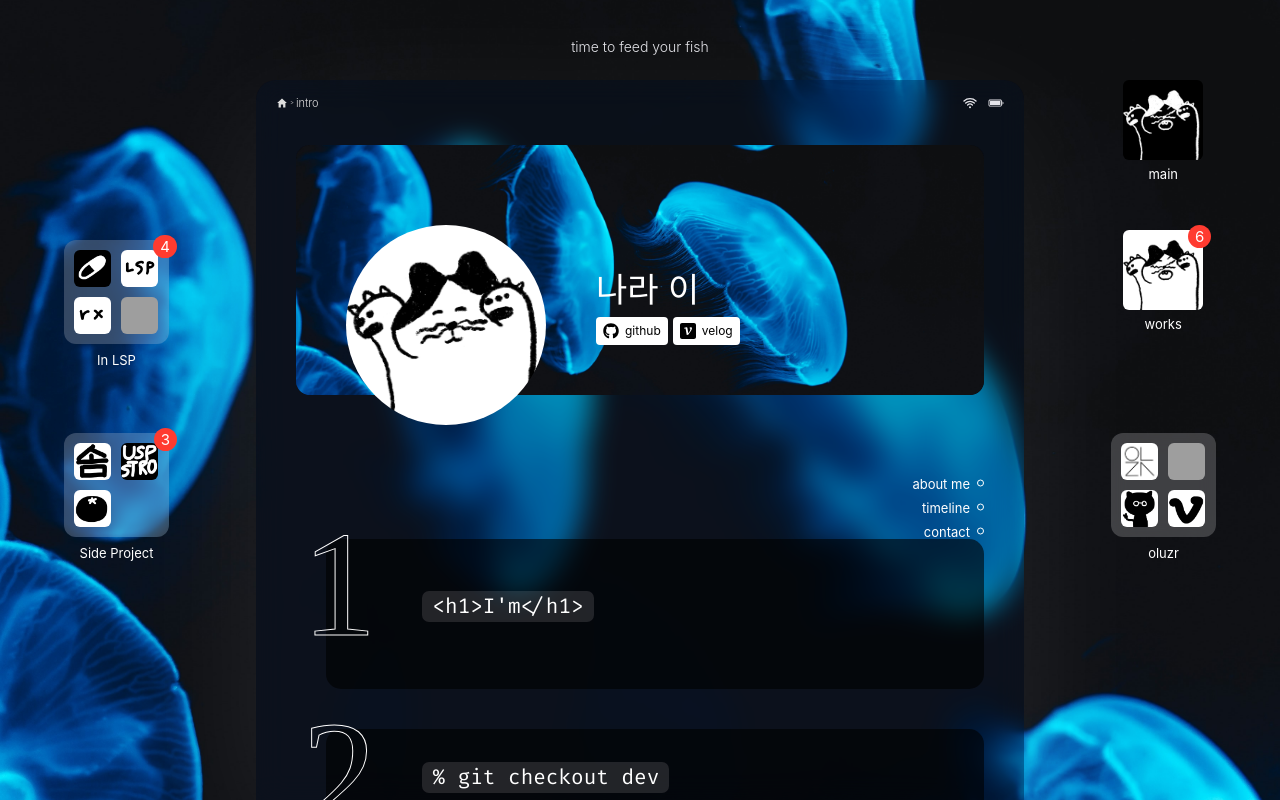
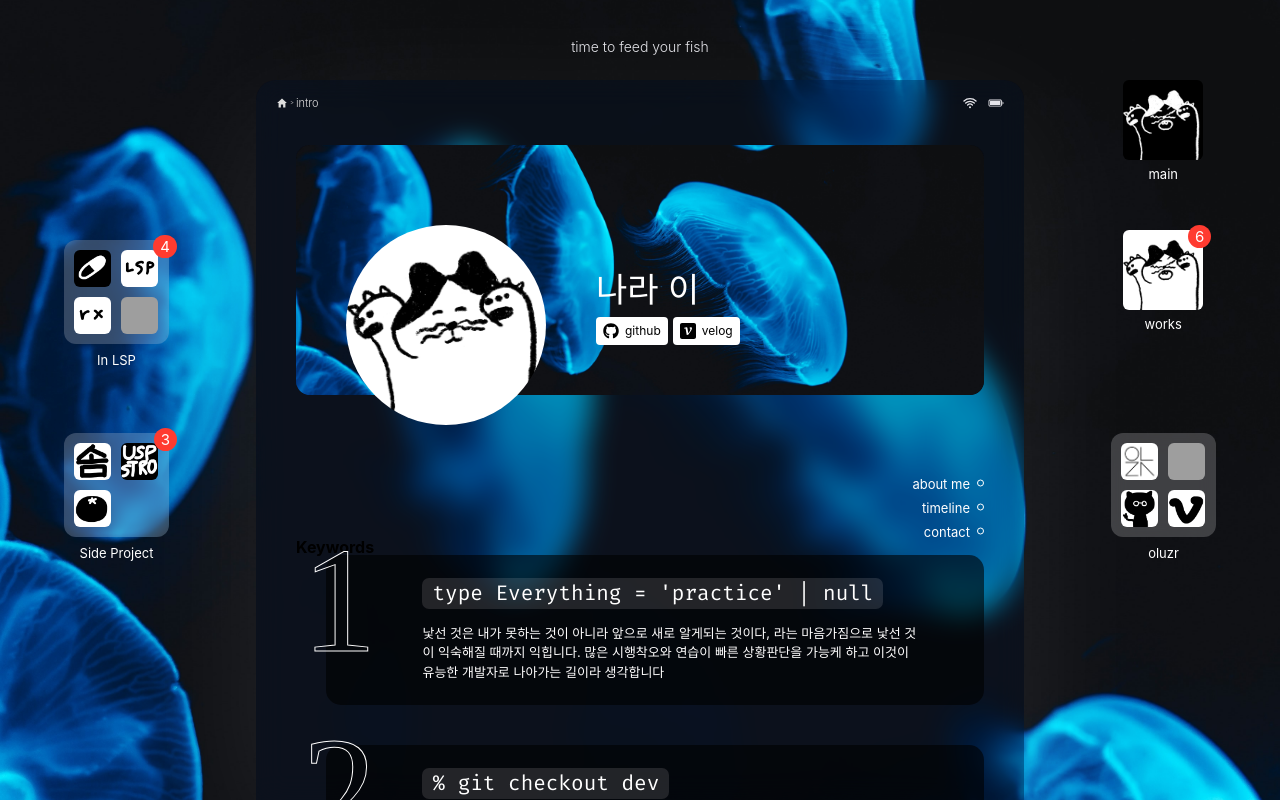
Before and after one commit to oluzr/portfolio2024, a React (Vite) app: page /intro in a window 1280 px wide. Built offline with nearby package versions, Linux system fonts and the light colour scheme; grey boxes are pictures that could not be loaded; a web font is replaced by a local one.

Commit message:
layout: keyword

```diff
--- a/src/routes/Intro/_components/Keywords/Keywords.tsx
+++ b/src/routes/Intro/_components/Keywords/Keywords.tsx
@@ -2,6 +2,7 @@ import * as S from "./style";
 const Keywords = () => {
   return (
     <S.KeywordsStyleContainer>
+      <h3>Keywords</h3>
       <ul>
         {keywordsContents.map((cont, idx) => (
           <li key={idx}>
@@ -23,24 +24,25 @@ export default Keywords;
 
 const keywordsContents = [
   {
-    title: "<h1>I'm</h1>",
-    content:
-      " ",
+    title: "type Everything = 'practice' | null",
+    content: "낯선 것은 내가 못하는 것이 아니라 앞으로 새로 알게되는 것이다, 라는 마음가짐으로 낯선 것이 익숙해질 때까지 익힙니다. 많은 시행착오와 연습이 빠른 상황판단을 가능케 하고 이것이 유능한 개발자로 나아가는 길이라 생각합니다",
   },
   {
     title: "% git checkout dev",
-    content: "웹디자인&퍼블리셔 과정을 수료하여 웹퍼블리셔로 근무한 이력이 있습니다. 퍼블리싱을 하며 자연스레 프론트엔드 개발로도 영역을 확장하고자 공부를 시작하게 되었습니다",
+    content:
+      "웹퍼블리셔로 근무하면서 자연스레 프론트엔드 개발로 영역을 확장하고자 공부를 시작했습니다. 동기들과의 사이드 프로젝트, 짧은 기간이지만 실제로 회사에 근무하며 진행했던 프로젝트들로 인해 빠른 상황 판단력과 협업 능력을 기를 수 있었습니다 🫡",
   },
   {
     title: "Array.from('취미')",
-    content: "['헬스', '클라이밍', '등산', '러닝', '피아노' ...]",
+    content:
+      "'Depressed? Go to the gym!' 건강한 몸과 정신을 위해 매일 운동을 하고 꾸준히 피아노 연습을 하고 있습니다. 😋 매일 헬스, 종종 지인들과 클라이밍과 등산도 해요! 피아노는 아직 아마추어 수준이지만 평소 클래식을 즐겨 들어서 제게 익숙한 곡을 직접 연주할 때 느끼는 희열이 있더라구요 😙",
   },
   {
     title: "const { value } = useDev()",
     content: "완성도를 끌어올리기 위해 디테일한 부분 하나하나 놓치지 않습니다.",
   },
   {
-    title: "animation: studyHard 1s infinite;",
-    content:""
-  }
+    title: "animation: studyHard 1s linear infinite;",
+    content: "99%에서 100%으로 완성도를 끌어올리고자 하는 욕심 때문에 자연스럽게 방법을 찾아다니며 이것저것 경험해보는 스타일입니다. 현재에 머물러있지 않고 성장하고자 하는 의지로 꾸준히 스터디 등 학습을 멈추지 않아요 ✍🏻",
+  },
 ];
```
